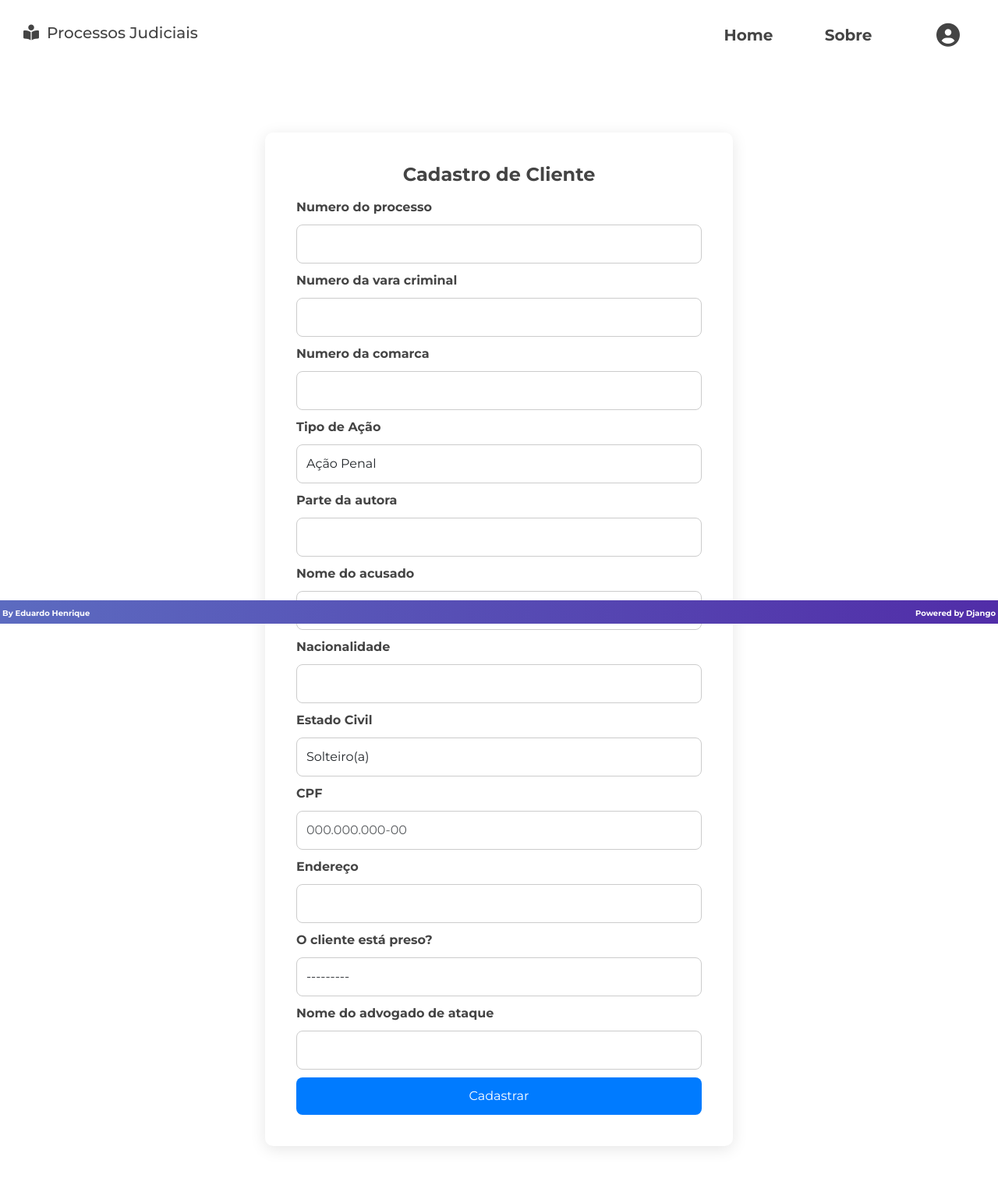
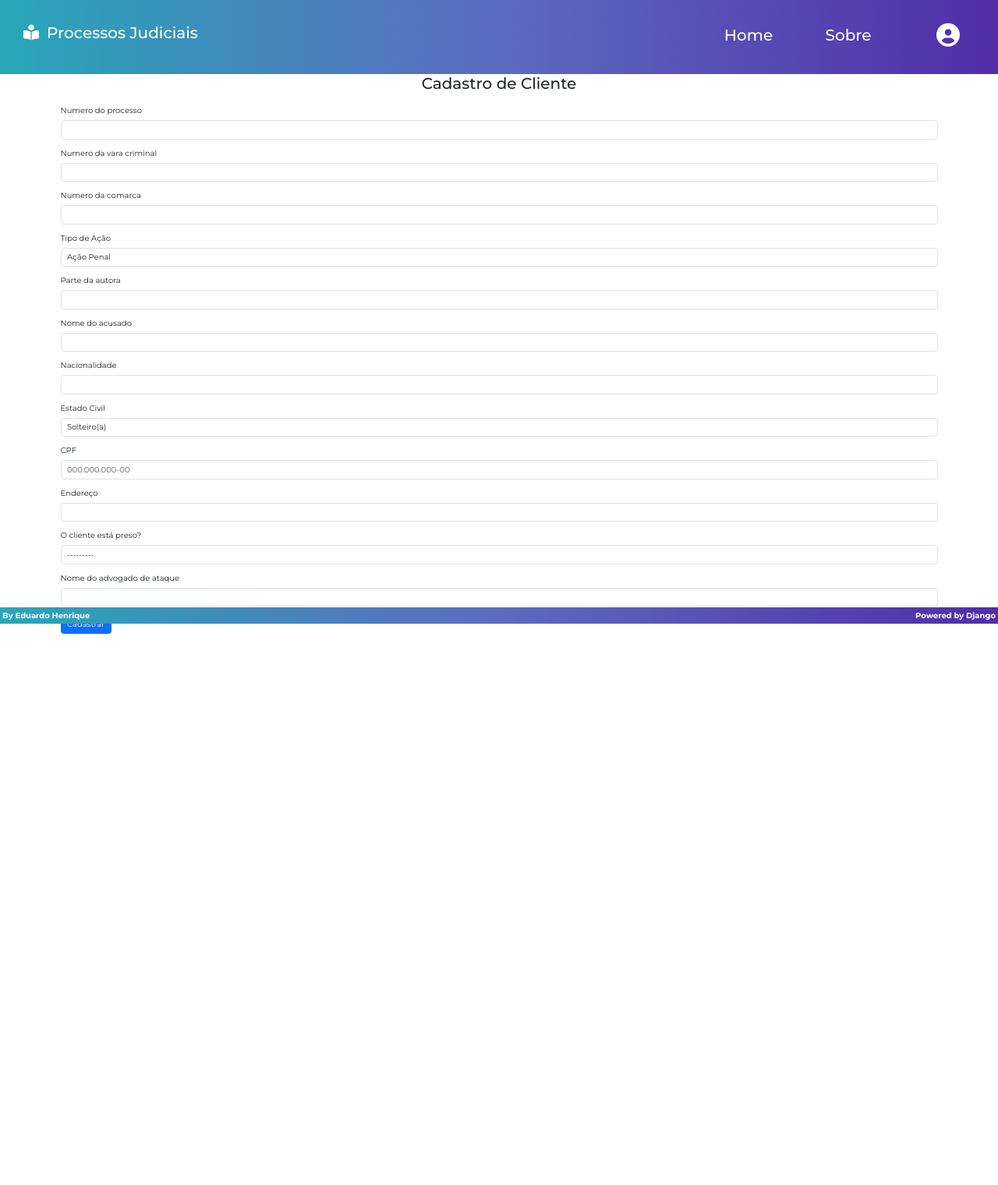
Before and after one commit to EduardoHPN/PI5-intelig-ncia-artificial-, a Django app: template recipes/templates/recipes/formulario/paragrafOne.html in a window 1280 px wide. Shown: the whole page at 78% size. After the commit the page ends 813 px from the top, so only its background shows below. Run offline with Django 5.2, Linux system fonts and the light colour scheme; the template is opened without the code that fills it: values that come from a table or form of the project are taken from there, others are empty; some libraries are stand-ins or nearby versions.

Commit message:
estilizacao form1

```diff
--- a/recipes/templates/recipes/formulario/paragrafOne.html
+++ b/recipes/templates/recipes/formulario/paragrafOne.html
@@ -1,9 +1,6 @@
-<!DOCTYPE html>
-<html lang="pt-br">
-
 {% include "recipes/partials/head.html" %}
 <link href="https://cdn.jsdelivr.net/npm/bootstrap@5.3.0-alpha1/dist/css/bootstrap.min.css" rel="stylesheet">
-<link rel="stylesheet" href="/static/recipes/css/styles.css">
+    <!--
     <style>
         /* Container do formulário */
         .form-container {
@@ -68,9 +65,9 @@
             margin-bottom: 20px;
         }
     </style>
-
+    -->
     <body>
-    {% include "recipes/partials/header.html" %}
+        {% include 'recipes/partials/header.html' %}
         <div class="container">
             <div class="form-container">
                 <h2 class="text-center mb-4">Cadastro de Cliente</h2>
@@ -102,5 +99,4 @@
         <script src="{% static 'js/form-salvar.js' %}"></script>
         {% include 'recipes/partials/footer.html' %}
     </body>
-
 </html>
--- a/recipes/templates/recipes/partials/header.html
+++ b/recipes/templates/recipes/partials/header.html
@@ -5,7 +5,7 @@
     <div class="main-header container">
         <div class="main-header container1">
             <h1>
-                <a class="main-logo" href="/">
+                <a class="main-logo" href="/home">
                     <i class="fa-solid fa-book-open-reader main-logo-icon"></i>
                     <span class="main-logo-text">Processos Judiciais</span>
                 </a>
--- a/static/recipes/css/styles.css
+++ b/static/recipes/css/styles.css
@@ -3,13 +3,13 @@
 :root {
     --color-primary: #269fe6;
     --color-primary-hover: #2086c2;
-    --color-primary-gradient: linear-gradient(to right, #5c6bc0, #512da8);
+    --color-primary-gradient: linear-gradient(to right, #28a7b8, #5c6bc0, #512da8 );
     --color-primary-gradient-hover: #212336;
     --color-primary-light: #d4ecfa;
     --color-primary-light-hover: #bdd8e7;
     --color-white: #fff;
     --color-black: #000;
-    --color-dark-text: #444;
+    --color-dark-text: #292929;
     --color-info-light: #cce5ff;
     --color-debug-light: #cce5ff;
     --color-success-light: #d4edda;
@@ -23,7 +23,7 @@
     --color-warning-dark: #927f40;
     --color-error-dark: #da525d;
     --color-gray-0: #f9f9f9;
-    --color-gray-1: #dbdbdb;
+    --color-gray-1: #dadada;
     --color-gray-2: #c7c7c7;
     --color-gray-3: #aeaeae;
     --color-gray-4: #959595;
@@ -53,7 +53,7 @@ body {
     font-size: 1.6rem;
     margin-bottom: 5rem;
     font-family: var(--font-primary);
-    background: var(--color-white);
+    background: var(--color-gray-0);
     color: var(--color-dark-text);
 }
 
@@ -69,6 +69,7 @@ body {
     width: 70%;
     margin: 0;
     padding: var(--spacing-gutter-medium);
+    color: var(--color-white);
 }
 
 .main-header.container2 {
@@ -77,12 +78,13 @@ body {
     width:10%;
     margin: 0;
     padding: var(--spacing-gutter-medium);
+    color: var(--color-white);
 }
 
 .main-header-container {
     width: 100%;
     padding: 0;
-    background: var(--color-white);
+    background: var(--color-primary-gradient);
 }
 
 .main-header {
```
Also changed, not shown: db.sqlite3. Lines whose indentation alone changed are shown as unchanged.
